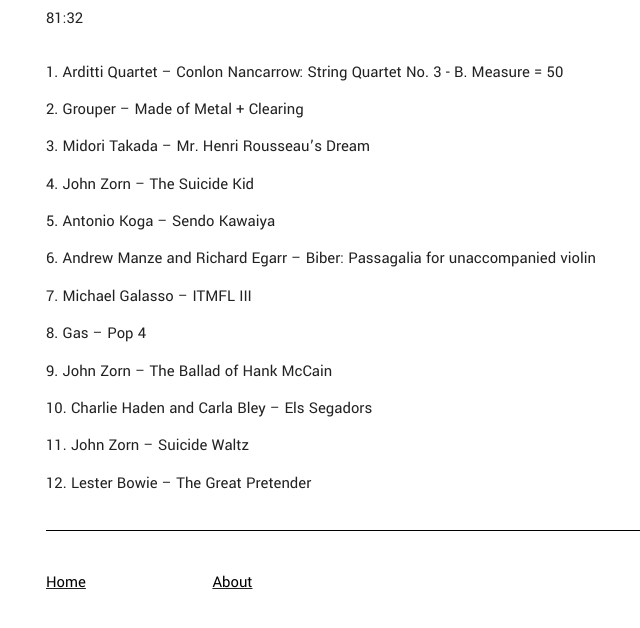
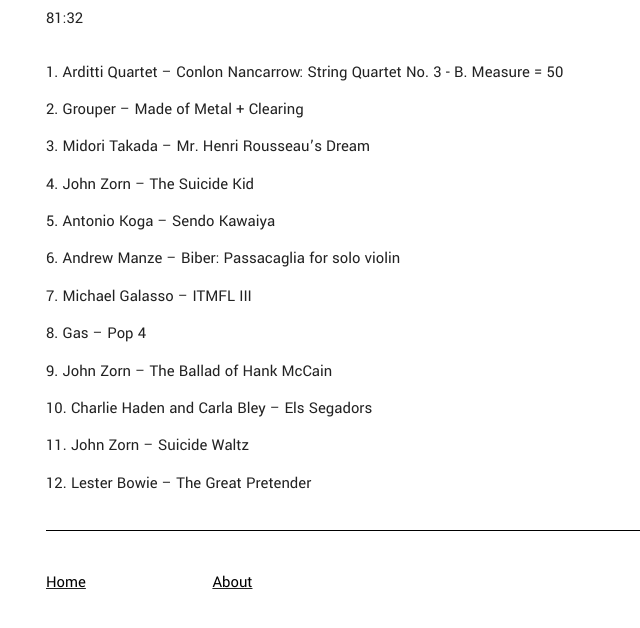
Before and after one commit to mt-trash/mt-trash.github.io, a Jekyll site: the page built from _posts/2017-01-10-quiet-mix.md, in a window 1280 px wide, cut to the strip 517-1161 px from the top of the page. Shown: the top 628 px of the strip, without its empty margins (114-754 px from the left). Built offline with Jekyll 4.4.1, drawn with Linux system fonts in a browser that asks for light colours.

Commit message:
edit name of passacaglia in g minor

```diff
--- a/_posts/2017-01-10-quiet-mix.md
+++ b/_posts/2017-01-10-quiet-mix.md
@@ -19,7 +19,7 @@
 3. Midori Takada – Mr. Henri Rousseau’s Dream
 4. John Zorn – The Suicide Kid
 5. Antonio Koga – Sendo Kawaiya
-6. Andrew Manze and Richard Egarr – Biber: Passagalia for unaccompanied violin
+6. Andrew Manze – Biber: Passacaglia for solo violin
 7. Michael Galasso – ITMFL III
 8. Gas – Pop 4
 9. John Zorn – The Ballad of Hank McCain
```
